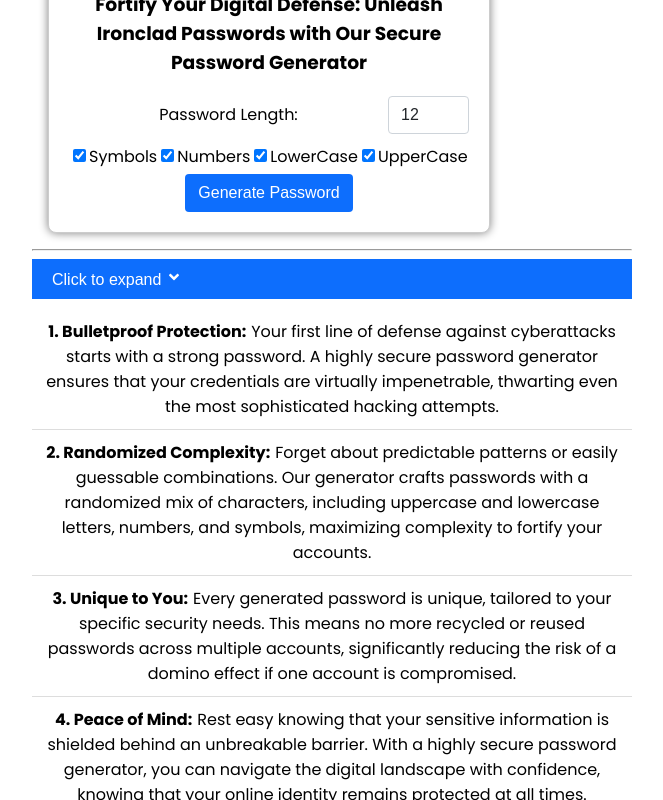
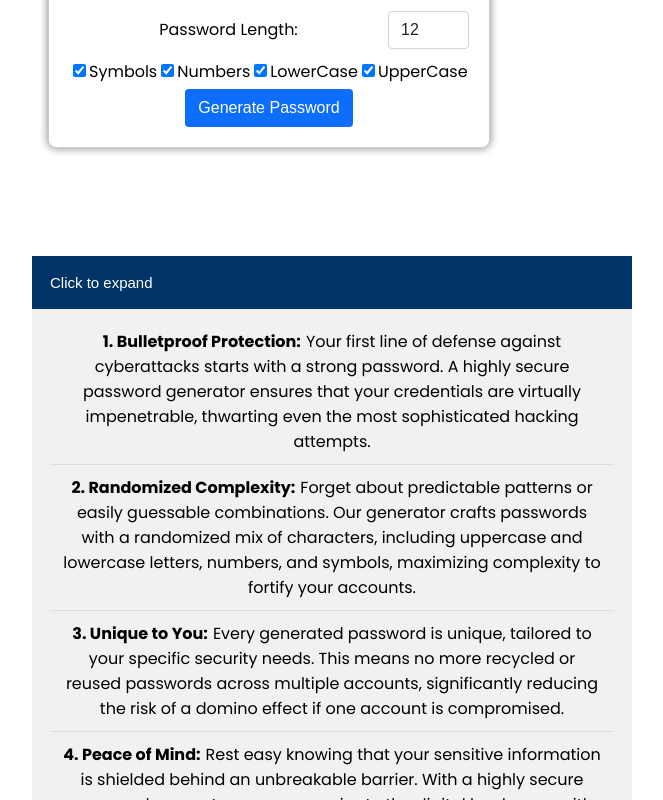
Before and after one commit to jcampb98/react-cipherguard, a React (Vite) app: page / in a window 1280 px wide. Both pictures are taken after a click on the button "Click to expand". Shown: the top 800 px of the page, without its empty margins (308-971 px from the left). Built offline with nearby package versions, Linux system fonts and the light colour scheme.

Commit message:
refactored the naming and made a collapsible list component so it can display a list

```diff
--- a/src/App.css
+++ b/src/App.css
@@ -16,3 +16,8 @@ body, html, #root {
 .centered {
   text-align: center;
 }
+
+.line-break {
+  margin-top: 100px;
+  border: none;
+}
--- a/src/App.jsx
+++ b/src/App.jsx
@@ -1,14 +1,14 @@
 import './App.css';
 import PasswordGenerator from './PasswordGenerator.jsx';
-import ReasonsToUse from './ReasonsToUse.jsx';
+import CollapsibleList from './CollapsibleList.jsx';
 
 function App() {
   return (
     <div className="app-container">
       <div className="centered">
         <PasswordGenerator />
-        <hr/>
-        <ReasonsToUse />
+        <hr className='line-break'/>
+        <CollapsibleList />
       </div>
     </div>
   );
--- /dev/null
+++ b/src/CollapsibleList.css
@@ -0,0 +1,53 @@
+.collapsible-container {
+  width: 100%;
+  max-width: 600px;
+  margin: 0 auto;
+  text-align: center;
+}
+
+.collapsible {
+  background-color: #0d6efd;
+  color: white;
+  cursor: pointer;
+  padding: 18px;
+  width: 100%;
+  border: none;
+  text-align: left;
+  outline: none;
+  font-size: 15px;
+}
+
+.active, .collapsible:hover {
+  background-color: #003366;
+}
+
+.content {
+  padding: 0 18px;
+  display: none;
+  overflow: hidden;
+  background-color: #f1f1f1;
+}
+
+.active {
+  display: block;
+}
+
+.list {
+    list-style-type: none;
+    padding-left: 0;
+    margin-top: 10px;
+}
+
+.list li {
+    padding: 10px;
+    border-top: 1px solid #ddd;
+}
+
+.list li:first-child {
+    border-top: none;
+}
+
+.list li strong {
+    font-weight: bold;
+    margin-right: 5px;
+}
--- /dev/null
+++ b/src/CollapsibleList.jsx
@@ -0,0 +1,62 @@
+import { useState } from 'react';
+import './CollapsibleList.css'; // You can define your CSS styles in this file
+
+function CollapsibleList() {
+    const items = [
+        {
+            title: 'Click to expand',
+            content: (
+                <ul className="list">
+                    <li>
+                        <strong>1. Bulletproof Protection:</strong>
+                        Your first line of defense against cyberattacks starts with a strong password. A highly secure password generator ensures that your credentials are virtually impenetrable, thwarting even the most sophisticated hacking attempts.
+                    </li>
+                    <li>
+                        <strong>2. Randomized Complexity:</strong>
+                        Forget about predictable patterns or easily guessable combinations. Our generator crafts passwords with a randomized mix of characters, including uppercase and lowercase letters, numbers, and symbols, maximizing complexity to fortify your accounts.
+                    </li>
+                    <li>
+                        <strong>3. Unique to You:</strong>
+                        Every generated password is unique, tailored to your specific security needs. This means no more recycled or reused passwords across multiple accounts, significantly reducing the risk of a domino effect if one account is compromised.
+                    </li>
+                    <li>
+                        <strong>4. Peace of Mind:</strong>
+                        Rest easy knowing that your sensitive information is shielded behind an unbreakable barrier. With a highly secure password generator, you can navigate the digital landscape with confidence, knowing that your online identity remains protected at all times.
+                    </li>
+                    <li>
+                        <strong>5. Effortless Convenience:</strong>
+                        Gone are the days of struggling to come up with strong passwords or memorizing complex strings of characters. Our generator automates the process, providing you with robust passwords at the click of a button, saving you time and frustration.
+                    </li>
+                </ul>
+            )
+        },
+    ];
+
+    const [activeIndex, setActiveIndex] = useState(null);
+
+    const toggleCollapsible = (index) => {
+        setActiveIndex(activeIndex === index ? null : index);
+    };
+
+    return (
+        <div className='collapsible-container'>
+            <div className="collapsible-list">
+                {items.map((item, index) => (
+                    <div key={index}>
+                        <button
+                            className={`collapsible ${activeIndex === index ? 'active' : ''}`}
+                            onClick={() => toggleCollapsible(index)}
+                        >
+                            {item.title}
+                        </button>
+                        <div className={`content ${activeIndex === index ? 'active' : ''}`}>
+                            {item.content}
+                        </div>
+                    </div>
+                ))}
+            </div>
+        </div>
+    );
+}
+
+export default CollapsibleList;
--- a/src/ReasonsToUse.css
+++ /dev/null
@@ -1,36 +0,0 @@
-.numbered-list {
-    width: 100%;
-    max-width: 600px; /* Adjust the max-width to your preference */
-    margin: 0 auto;
-}
-
-.dropdown-btn {
-    background-color: #0d6efd;
-    color: white;
-    border: none;
-    padding: 10px 20px;
-    cursor: pointer;
-    width: 100%;
-    text-align: left;
-    font-size: 16px;
-}
-
-.list {
-    list-style-type: none;
-    padding-left: 0;
-    margin-top: 10px;
-}
-
-.list li {
-    padding: 10px;
-    border-top: 1px solid #ddd;
-}
-
-.list li:first-child {
-    border-top: none;
-}
-
-.list li strong {
-    font-weight: bold;
-    margin-right: 5px;
-}
--- a/src/ReasonsToUse.jsx
+++ /dev/null
@@ -1,45 +0,0 @@
-import { useState } from 'react';
-import { FaAngleDown } from 'react-icons/fa';
-import './ReasonsToUse.css';
-
-function ReasonsToUse() {
-    const [isOpen, setOpen] = useState(false);
-
-    const toggleDropdown = () => {
-        setOpen(!isOpen);
-    };
-
-    return (
-        <div className='numbered-list'>
-          <button className='dropdown-btn' onClick={toggleDropdown}>
-            Click to expand <FaAngleDown />
-          </button>
-          {isOpen && (
-            <ul className="list">
-                <li>
-                    <strong>1. Bulletproof Protection:</strong>
-                    Your first line of defense against cyberattacks starts with a strong password. A highly secure password generator ensures that your credentials are virtually impenetrable, thwarting even the most sophisticated hacking attempts.
-                </li>
-                <li>
-                    <strong>2. Randomized Complexity:</strong>
-                    Forget about predictable patterns or easily guessable combinations. Our generator crafts passwords with a randomized mix of characters, including uppercase and lowercase letters, numbers, and symbols, maximizing complexity to fortify your accounts.
-                </li>
-                <li>
-                    <strong>3. Unique to You:</strong>
-                    Every generated password is unique, tailored to your specific security needs. This means no more recycled or reused passwords across multiple accounts, significantly reducing the risk of a domino effect if one account is compromised.
-                </li>
-                <li>
-                    <strong>4. Peace of Mind:</strong>
-                    Rest easy knowing that your sensitive information is shielded behind an unbreakable barrier. With a highly secure password generator, you can navigate the digital landscape with confidence, knowing that your online identity remains protected at all times.
-                </li>
-                <li>
-                    <strong>5. Effortless Convenience:</strong>
-                    Gone are the days of struggling to come up with strong passwords or memorizing complex strings of characters. Our generator automates the process, providing you with robust passwords at the click of a button, saving you time and frustration.
-                </li>
-            </ul>
-          )}
-        </div>
-      );
-}
-
-export default ReasonsToUse;
```
Also changed, not shown: src/assets/undraw_mobile_encryption_re_yw3o.svg (added).
